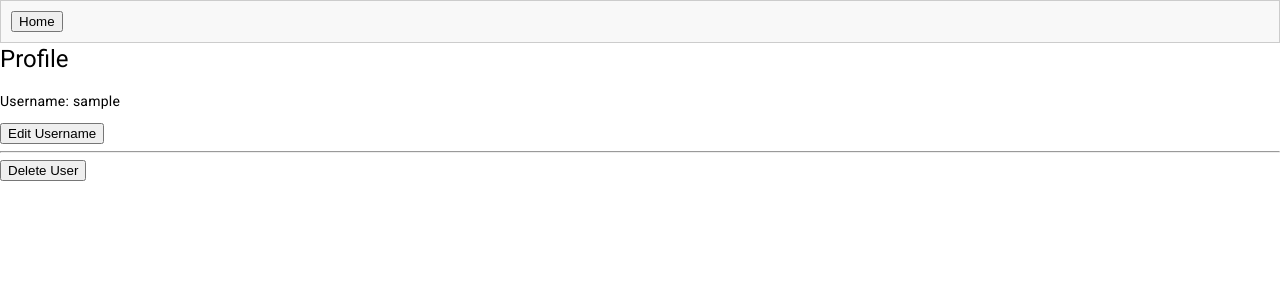
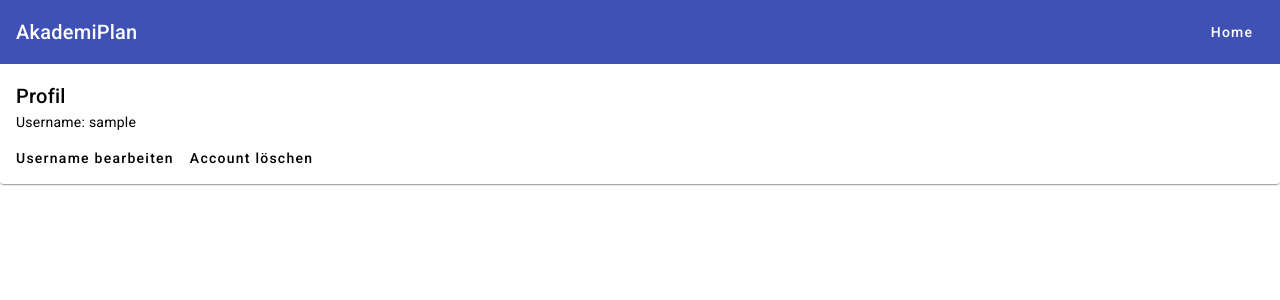
Before and after one commit to TySuvion/akademiplan-webapp, an Angular app: page /profile in a window 1280 px wide. Shown: the top 300 px of the page. Built offline with nearby package versions, Linux system fonts and the light colour scheme; sample sign-in values are in the browser's storage.

Commit message:
added navbar and profile in material style

```diff
--- a/src/app/auth/login/login.component.html
+++ b/src/app/auth/login/login.component.html
@@ -1,6 +1,7 @@
-<mat-toolbar color="primary" class="navbar">
+<mat-toolbar color="primary">
   <span>AkademiPlan</span>
   <span class="spacer"></span>
+  <button mat-button routerLink="/signup" color="accent">Registrieren</button>
 </mat-toolbar>
 
 <mat-card appearance="outlined">
--- a/src/app/auth/signup/signup.component.html
+++ b/src/app/auth/signup/signup.component.html
@@ -1,3 +1,8 @@
+<mat-toolbar color="primary">
+  <span>AkademiPlan</span>
+  <span class="spacer"></span>
+  <button mat-button routerLink="/login" color="accent">Anmelden</button>
+</mat-toolbar>
 <mat-card appearance="outlined">
   <mat-card-header>
     <mat-card-title>Registrieren</mat-card-title>
--- a/src/app/auth/signup/signup.component.ts
+++ b/src/app/auth/signup/signup.component.ts
@@ -44,7 +44,6 @@ export class SignupComponent {
     private apiService: ApiService,
     private router: Router
   ) {
-    console.log('ApiService: ', this.apiService);
     this.signupForm = this.formBuilder.group(
       {
         username: [
--- a/src/app/home/home.component.ts
+++ b/src/app/home/home.component.ts
@@ -14,8 +14,6 @@ import { MatCardModule } from '@angular/material/card';
   selector: 'app-home',
   imports: [
     CommonModule,
-    RouterLink,
-    RouterOutlet,
     FormsModule,
     MatToolbarModule,
     MatButtonModule,
--- a/src/app/profile/profile.component.html
+++ b/src/app/profile/profile.component.html
@@ -1,12 +1,20 @@
-<div class="navbar">
-  <input type="button" value="Home" (click)="goToHome()" />
-</div>
-<div>
-  <h1>Profile</h1>
-  <div class="profile-container">
+<mat-toolbar color="primary">
+  <span>AkademiPlan</span>
+  <span class="spacer"></span>
+  <button mat-button (click)="goToHome()">Home</button>
+</mat-toolbar>
+
+<mat-card class="profile-card">
+  <mat-card-header>
+    <mat-card-title>Profil</mat-card-title>
+  </mat-card-header>
+
+  <mat-card-content>
     <p>Username: {{ username }}</p>
-    <button (click)="editUsername()">Edit Username</button> <br />
-    <hr />
-    <button (click)="deleteUser()">Delete User</button>
-  </div>
-</div>
+  </mat-card-content>
+
+  <mat-card-actions>
+    <button mat-button (click)="editUsername()">Username bearbeiten</button>
+    <button mat-button (click)="deleteUser()">Account löschen</button>
+  </mat-card-actions></mat-card
+>
--- a/src/app/profile/profile.component.ts
+++ b/src/app/profile/profile.component.ts
@@ -1,10 +1,13 @@
 import { Component } from '@angular/core';
 import { Router, RouterLink } from '@angular/router';
 import { ApiService } from '../services/api.service';
+import { MatToolbarModule } from '@angular/material/toolbar';
+import { MatButtonModule } from '@angular/material/button';
+import { MatCardModule } from '@angular/material/card';
 
 @Component({
   selector: 'app-profile',
-  imports: [],
+  imports: [MatButtonModule, MatCardModule, MatToolbarModule],
   templateUrl: './profile.component.html',
   styleUrl: './profile.component.css',
 })
```
